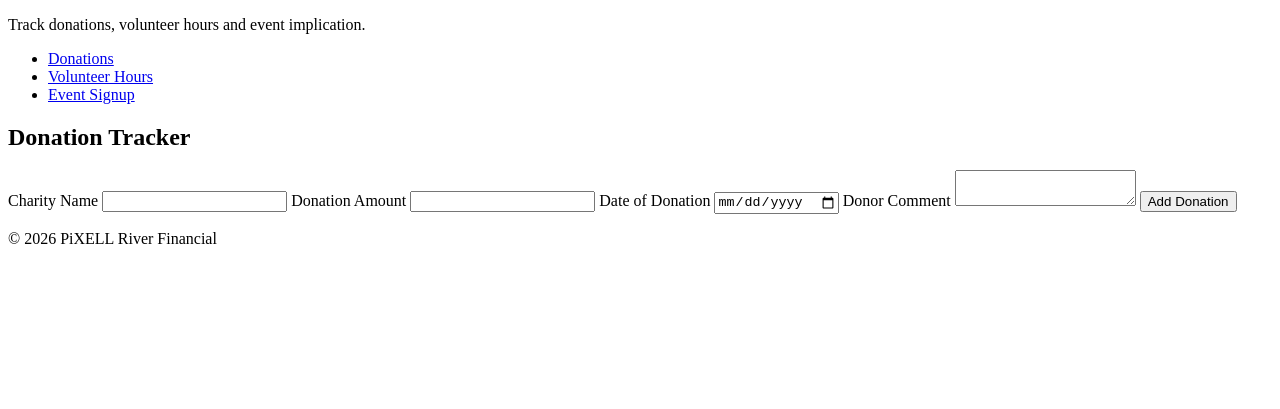
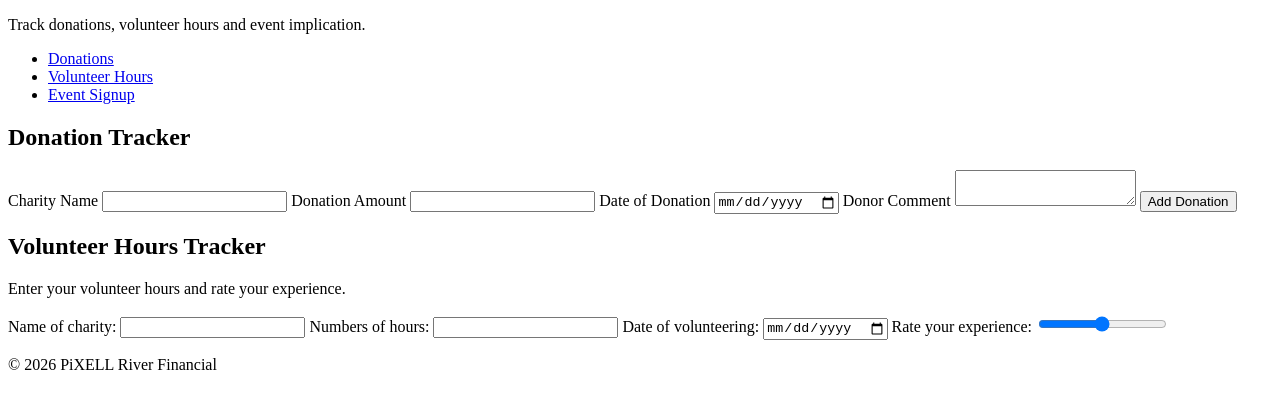
Before and after one commit to maxkreuser/Community-Support-Tracker, a plain HTML site: page index.html in a window 1280 px wide. Shown: the part 105-514 px from the top of the page. Drawn offline with Linux system fonts and the light colour scheme; files whose address does not match are found by name.

Commit message:
feat: volunteer form markup added to html.

```diff
--- a/index.html
+++ b/index.html
@@ -42,6 +42,19 @@
 
         </form>
 
+        <h2>Volunteer Hours Tracker</h2>
+        <p>Enter your volunteer hours and rate your experience.</p>
+        <form action="" id="volunteer-form">
+            <label for="charity-name">Name of charity:</label>
+            <input type="text" id="charity-name" required>
+            <label for="hours">Numbers of hours:</label>
+            <input type="number" id="hours" required>
+            <label for="volunteer-date">Date of volunteering:</label>
+            <input type="date" id="volunteer-date" required>
+            <label for="rating">Rate your experience:</label>
+            <input type="range" id="rating">
+        </form>
+
         <div id="message"></div>
     </main>
 
```
